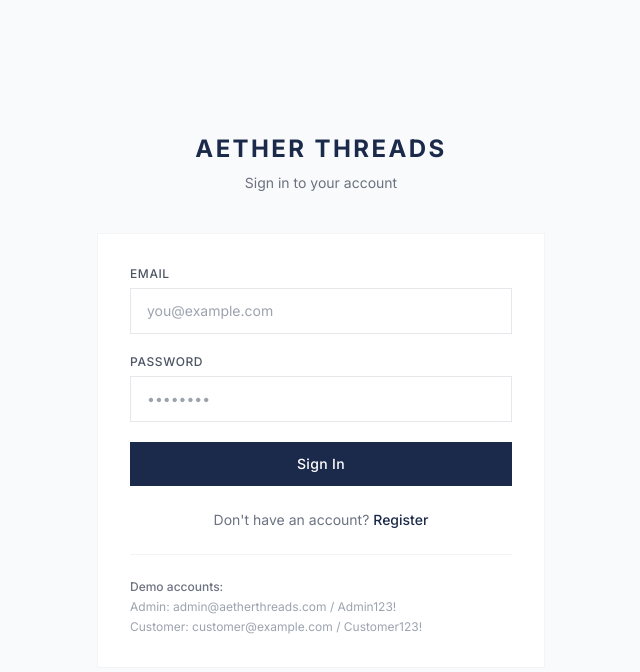
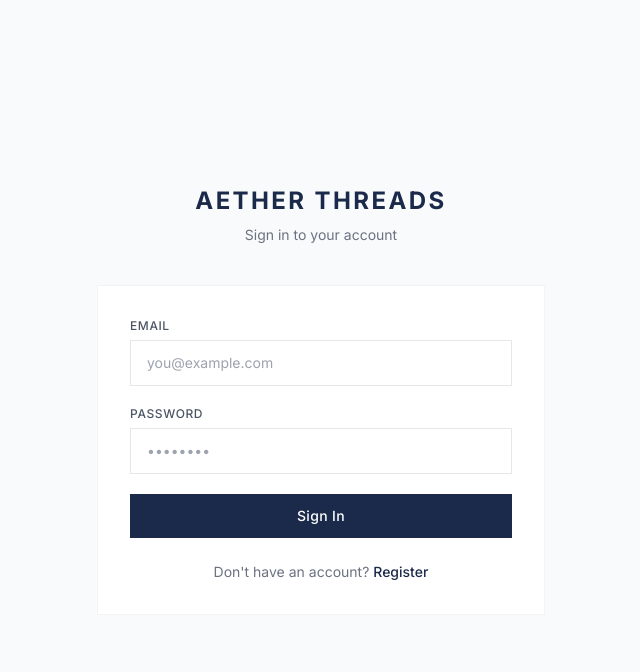
Before and after one commit to HazemMohab/aether-threads, a React (Vite) app in the folder frontend/: page /login in a window 1280 px wide. Shown: the top 672 px of the page, without its empty margins (319-959 px from the left). Built offline with nearby package versions, Linux system fonts and the light colour scheme; no server answers.

Commit message:
Hide demo account credentials from login page

```diff
--- a/frontend/src/pages/Login.jsx
+++ b/frontend/src/pages/Login.jsx
@@ -56,13 +56,6 @@ export default function Login() {
               <Link to="/register" className="text-navy font-medium hover:underline">Register</Link>
             </p>
           </div>
-
-          {/* Dev hint */}
-          <div className="mt-6 pt-6 border-t border-gray-100 text-xs text-gray-400 space-y-1">
-            <p className="font-medium text-gray-500">Demo accounts:</p>
-            <p>Admin: admin@aetherthreads.com / Admin123!</p>
-            <p>Customer: customer@example.com / Customer123!</p>
-          </div>
         </div>
       </div>
     </div>
```
